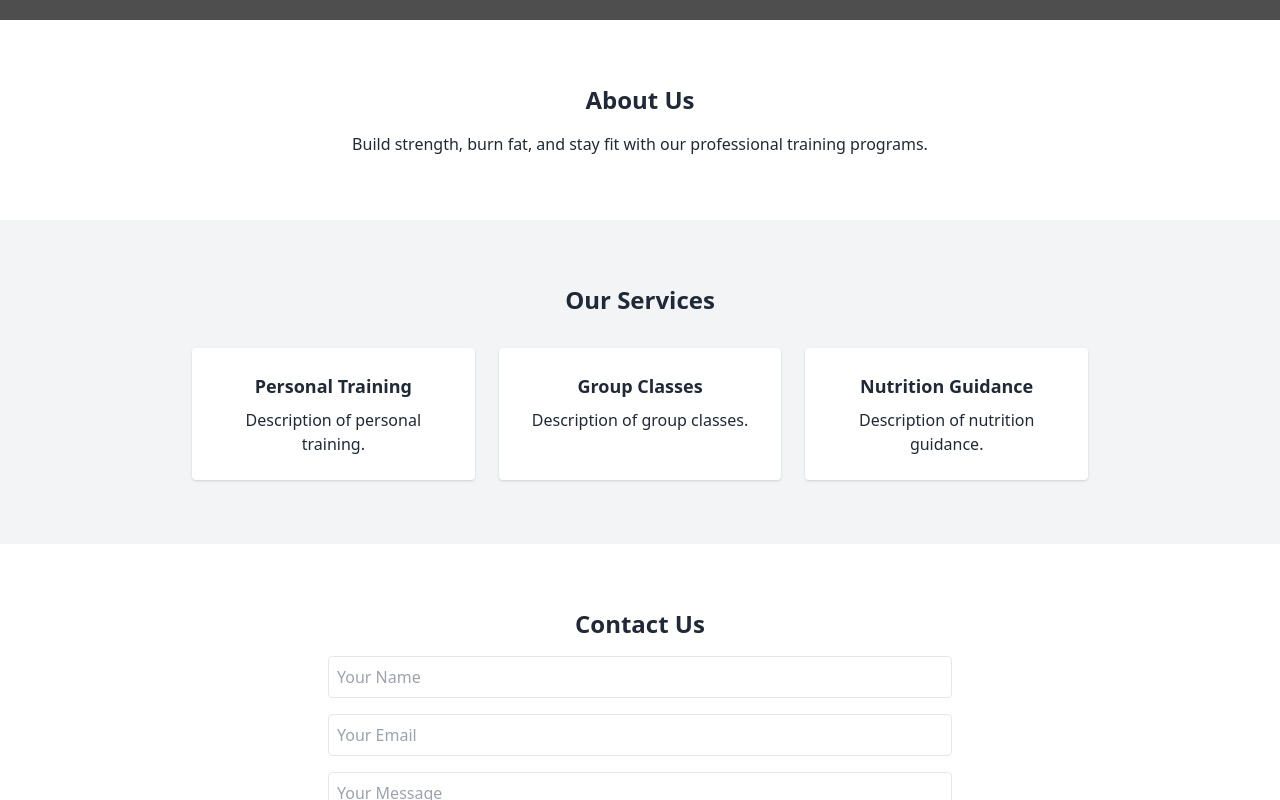
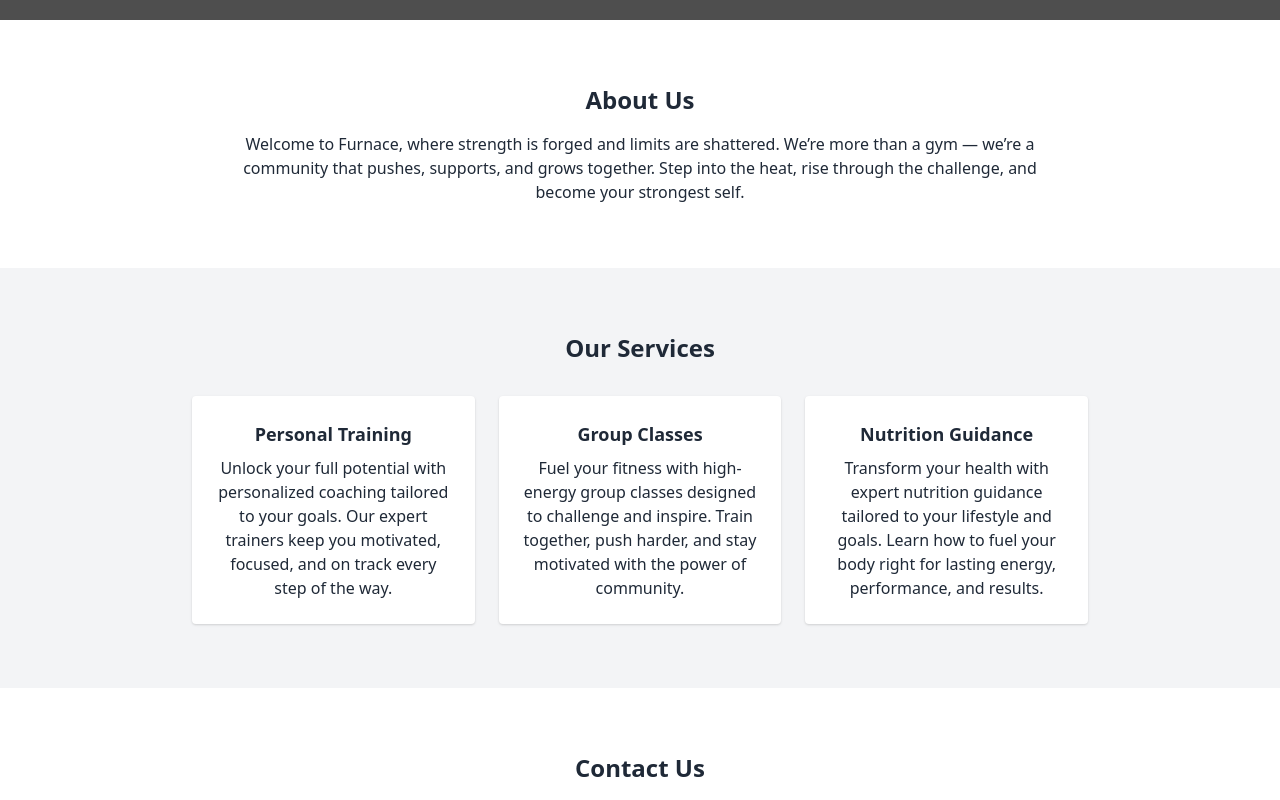
Before and after one commit to SpartanAakarshan/fiver, a website: page gym/index.html in a window 1280 px wide. Shown: the part 780-1580 px from the top of the page. Drawn offline with nearby package versions, Linux system fonts and the light colour scheme; grey boxes are pictures that could not be loaded.

Commit message:
feat: updated gym content with Furnace branding and detailed service descriptions

```diff
--- a/gym/index.html
+++ b/gym/index.html
@@ -10,7 +10,7 @@
   <section class="relative min-h-screen bg-cover bg-center" style="background-image: url('https://images.unsplash.com/photo-1534438327276-14e5300c3a48?ixlib=rb-4.0.3&ixid=M3wxMjA3fDB8MHxwaG90by1wYWdlfHx8fGVufDB8fHx8fA%3D%3D&auto=format&fit=crop&w=1470&q=80');">
     <div class="absolute inset-0 bg-black bg-opacity-50"></div>
     <div class="relative z-10 flex flex-col items-center justify-center min-h-screen text-center text-white px-4">
-      <h1 class="text-5xl font-bold mb-4">Welcome to Flex Gym</h1>
+      <h1 class="text-5xl font-bold mb-4">Furnace Gym</h1>
       <p class="text-xl mb-8">Build strength, burn fat, and stay fit with our professional training programs.</p>
       <a href="#contact" class="bg-white text-blue-600 px-8 py-3 rounded-lg font-semibold hover:bg-blue-50 transition duration-300">Get Started</a>
     </div>
@@ -18,7 +18,10 @@
 
   <section class="py-16 px-6 max-w-4xl mx-auto text-center bg-white">
     <h2 class="text-2xl font-semibold mb-4">About Us</h2>
-    <p>Build strength, burn fat, and stay fit with our professional training programs.</p>
+    <p>Welcome to Furnace, where strength is forged and limits are shattered.
+      We’re more than a gym — we’re a community that pushes, supports, and grows together.
+      Step into the heat, rise through the challenge, and become your strongest self.
+      </p>
   </section>
 
   <section class="bg-gray-100 py-16 px-6">
@@ -28,15 +31,21 @@
 
         <div class="bg-white p-6 rounded shadow">
           <h3 class="text-lg font-bold mb-2">Personal Training</h3>
-          <p>Description of personal training.</p>
+          <p>Unlock your full potential with personalized coaching tailored to your goals.
+            Our expert trainers keep you motivated, focused, and on track every step of the way.
+            </p>
         </div>
         <div class="bg-white p-6 rounded shadow">
           <h3 class="text-lg font-bold mb-2">Group Classes</h3>
-          <p>Description of group classes.</p>
+          <p>Fuel your fitness with high-energy group classes designed to challenge and inspire.
+            Train together, push harder, and stay motivated with the power of community.
+            </p>
         </div>
         <div class="bg-white p-6 rounded shadow">
           <h3 class="text-lg font-bold mb-2">Nutrition Guidance</h3>
-          <p>Description of nutrition guidance.</p>
+          <p>Transform your health with expert nutrition guidance tailored to your lifestyle and goals.
+            Learn how to fuel your body right for lasting energy, performance, and results.
+            </p>
         </div>
       </div>
     </div>
```
